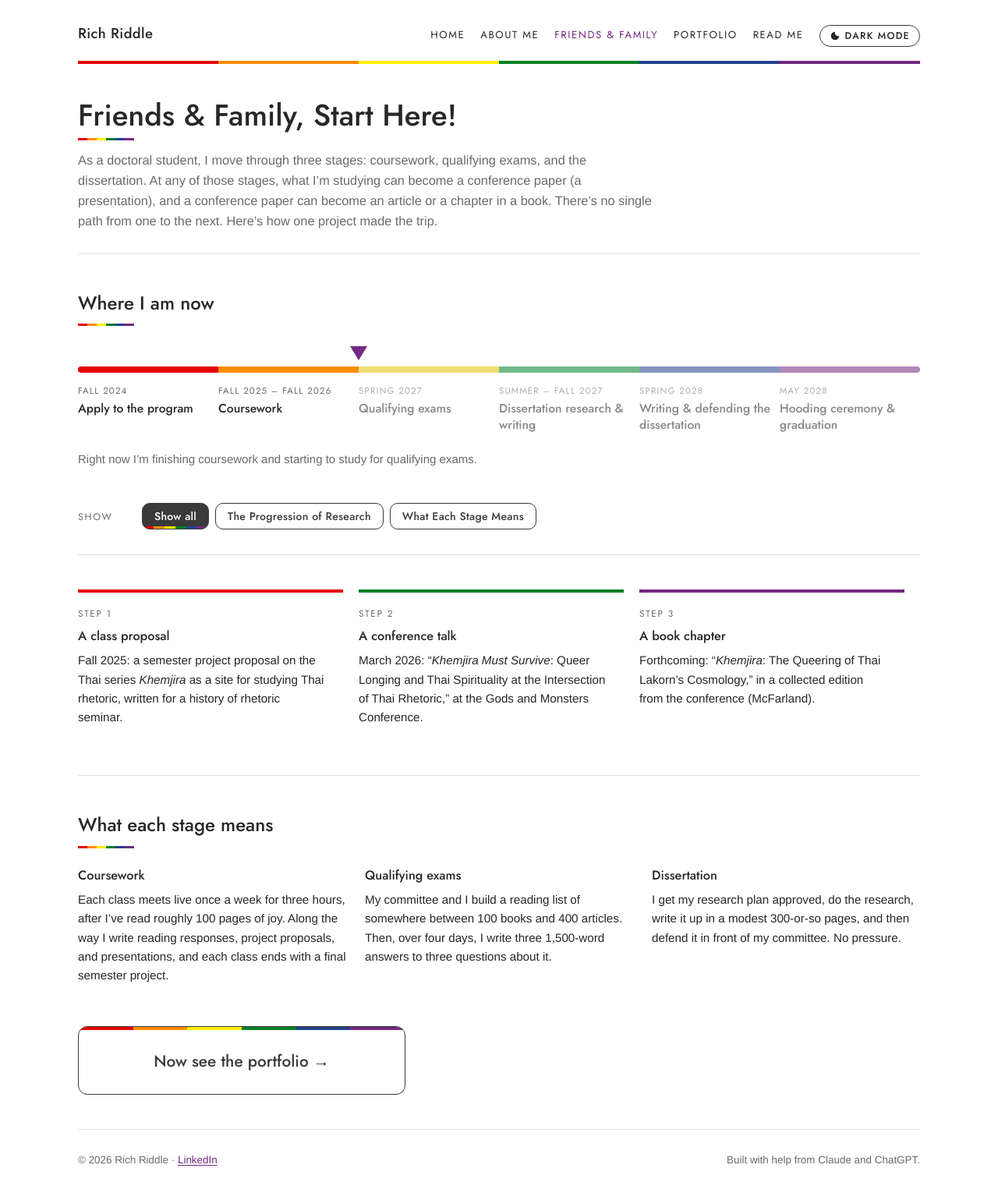
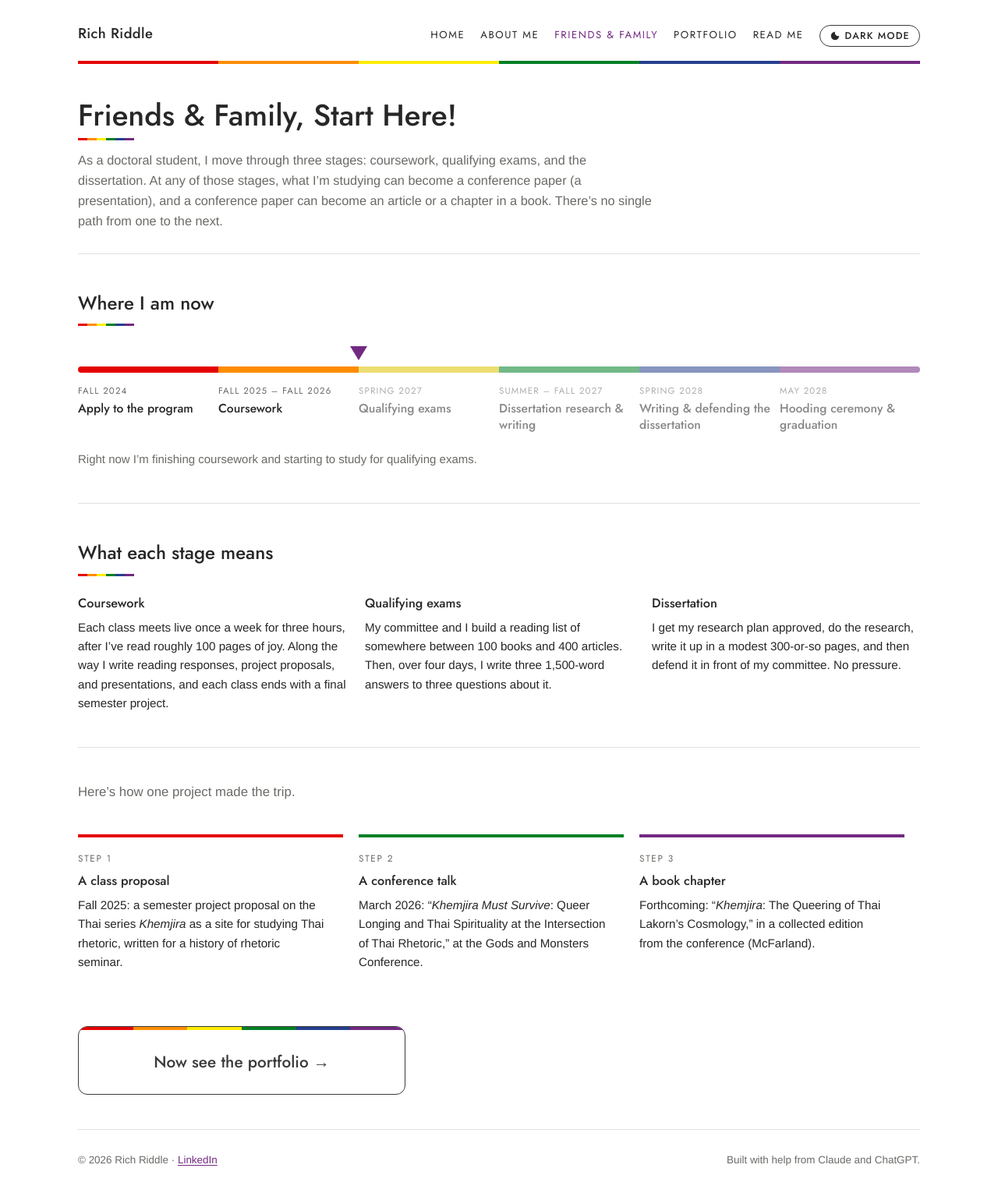
Before and after one commit to prof-richriddle/portfolio, a Jekyll site: the page built from family.html, in a window 1280 px wide. Shown: the whole page at 78% size. Built offline with Jekyll 4.4.1, drawn with Linux system fonts in a browser that asks for light colours.

Commit message:
Remove filters on About Me and Friends & Family; reorder Friends & Family (usability test 3)
Co-Authored-By: Claude Opus 5.5 <noreply@anthropic.com>
Claude-Session: https://claude.ai/code/session_01LKxkcfdpkeKgywibvvsXFB

```diff
--- a/assets/css/style.css
+++ b/assets/css/style.css
@@ -328,3 +328,6 @@ nav.top li.toggle-li { display: flex; align-items: center; }
 
 /* About Me: set-off line in How I Work */
 .bio p.pullquote { font-family: var(--display); font-size: clamp(1.2rem, 2.4vw, 1.45rem); line-height: 1.35; font-weight: 500; padding: 4px 0 4px 18px; border-left: 4px solid; border-image: linear-gradient(to bottom, #E40303 0 16.66%, #FF8C00 16.66% 33.33%, #FFED00 33.33% 50%, #008026 50% 66.66%, #24408E 66.66% 83.33%, #732982 83.33% 100%) 1; margin-block: 6px; }
+
+/* Friends & Family: lead-in line above the project steps */
+.steps-lead { margin: 0 0 18px; font-size: 1.05rem; color: var(--muted); }
--- a/family.html
+++ b/family.html
@@ -5,10 +5,10 @@ title: Friends & Family
 <!-- ===== FRIENDS & FAMILY (edit the text on this page) ===== -->
 <div class="page-head">
   <h1>Friends &amp; Family, Start Here!</h1>
-  <p>As a doctoral student, I move through three stages: coursework, qualifying exams, and the dissertation. At any of those stages, what I’m studying can become a conference paper (a presentation), and a conference paper can become an article or a chapter in a book. There’s no single path from one to the next. Here’s how one project made the trip.</p>
+  <p>As a doctoral student, I move through three stages: coursework, qualifying exams, and the dissertation. At any of those stages, what I’m studying can become a conference paper (a presentation), and a conference paper can become an article or a chapter in a book. There’s no single path from one to the next.</p>
 </div>
 
-<!-- ===== WHERE I AM NOW (always shown, above the Show buttons) =====
+<!-- ===== WHERE I AM NOW =====
      To move the purple triangle, change data-current below to the number of the stage you're in:
      1 = apply, 2 = coursework, 3 = qualifying exams, 4 = dissertation research, 5 = writing and defending, 6 = hooding -->
 <section class="now-top" aria-labelledby="now-h">
@@ -24,27 +24,8 @@ title: Friends & Family
   <p class="tl-note">Right now I’m finishing coursework and starting to study for qualifying exams.</p>
 </section>
 
-<div class="controls">
-  <div class="control-row">
-    <span class="control-label" id="type-label">Show</span>
-    <div class="seg" role="group" aria-labelledby="type-label">
-      <button type="button" id="type-all" data-show="all" aria-pressed="true">Show all</button>
-      <button type="button" id="type-progression" data-show="progression" aria-pressed="false">The Progression of Research</button>
-      <button type="button" id="type-status" data-show="status" aria-pressed="false">What Each Stage Means</button>
-    </div>
-  </div>
-</div>
-
-<section data-type="progression" aria-label="One project, start to finish">
-  <ol class="steps">
-    <li><h3>A class proposal</h3><p>Fall 2025: a semester project proposal on the Thai series <i>Khemjira</i> as a site for studying Thai rhetoric, written for a history of rhetoric seminar.</p></li>
-    <li><h3>A conference talk</h3><p>March 2026: “<i>Khemjira Must Survive</i>: Queer Longing and Thai Spirituality at the Intersection of Thai Rhetoric,” at the Gods and Monsters Conference.</p></li>
-    <li><h3>A book chapter</h3><p>Forthcoming: “<i>Khemjira</i>: The Queering of Thai Lakorn’s Cosmology,” in a collected edition from the conference (McFarland).</p></li>
-  </ol>
-</section>
-
 <!-- ===== WHAT EACH STAGE MEANS (edit the text here) ===== -->
-<section data-type="status" aria-labelledby="stages-h">
+<section aria-labelledby="stages-h">
   <div class="sec-head"><h2 id="stages-h">What each stage means</h2></div>
   <div class="teach">
     <div><h3>Coursework</h3><p>Each class meets live once a week for three hours, after I’ve read roughly 100 pages of joy. Along the way I write reading responses, project proposals, and presentations, and each class ends with a final semester project.</p></div>
@@ -53,7 +34,17 @@ title: Friends & Family
   </div>
 </section>
 
-<!-- ===== BUTTON TO PORTFOLIO (always shown, whatever filter is picked) ===== -->
+<!-- ===== ONE PROJECT, START TO FINISH ===== -->
+<section aria-label="One project, start to finish">
+  <p class="steps-lead">Here’s how one project made the trip.</p>
+  <ol class="steps">
+    <li><h3>A class proposal</h3><p>Fall 2025: a semester project proposal on the Thai series <i>Khemjira</i> as a site for studying Thai rhetoric, written for a history of rhetoric seminar.</p></li>
+    <li><h3>A conference talk</h3><p>March 2026: “<i>Khemjira Must Survive</i>: Queer Longing and Thai Spirituality at the Intersection of Thai Rhetoric,” at the Gods and Monsters Conference.</p></li>
+    <li><h3>A book chapter</h3><p>Forthcoming: “<i>Khemjira</i>: The Queering of Thai Lakorn’s Cosmology,” in a collected edition from the conference (McFarland).</p></li>
+  </ol>
+</section>
+
+<!-- ===== BUTTON TO PORTFOLIO ===== -->
 <section class="next">
   <a class="big-btn big-btn--main" href="{{ '/portfolio.html' | relative_url }}"><span class="big-label">Now see the portfolio →</span><span class="big-sub">Research &amp; Writing: major work, writing samples, and coursework</span></a>
 </section>
```
Also changed, not shown: about.html (+0 -11 lines).
